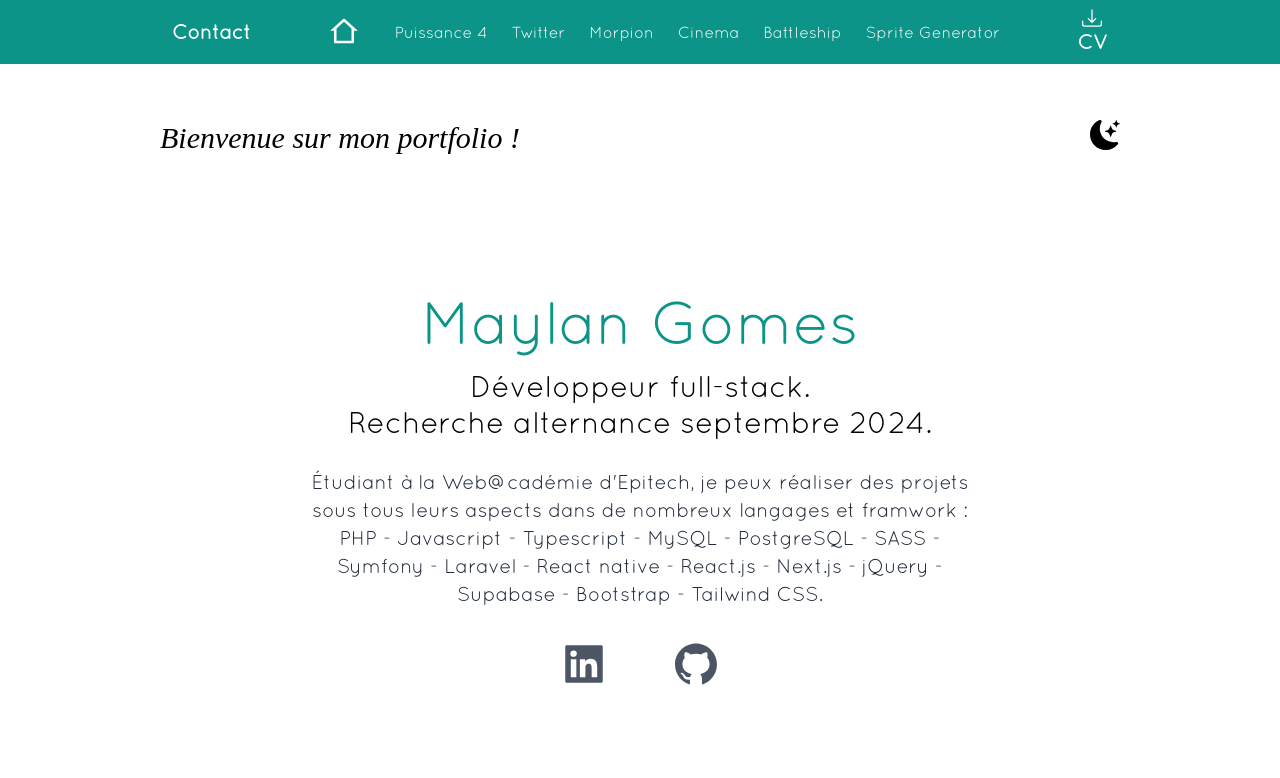
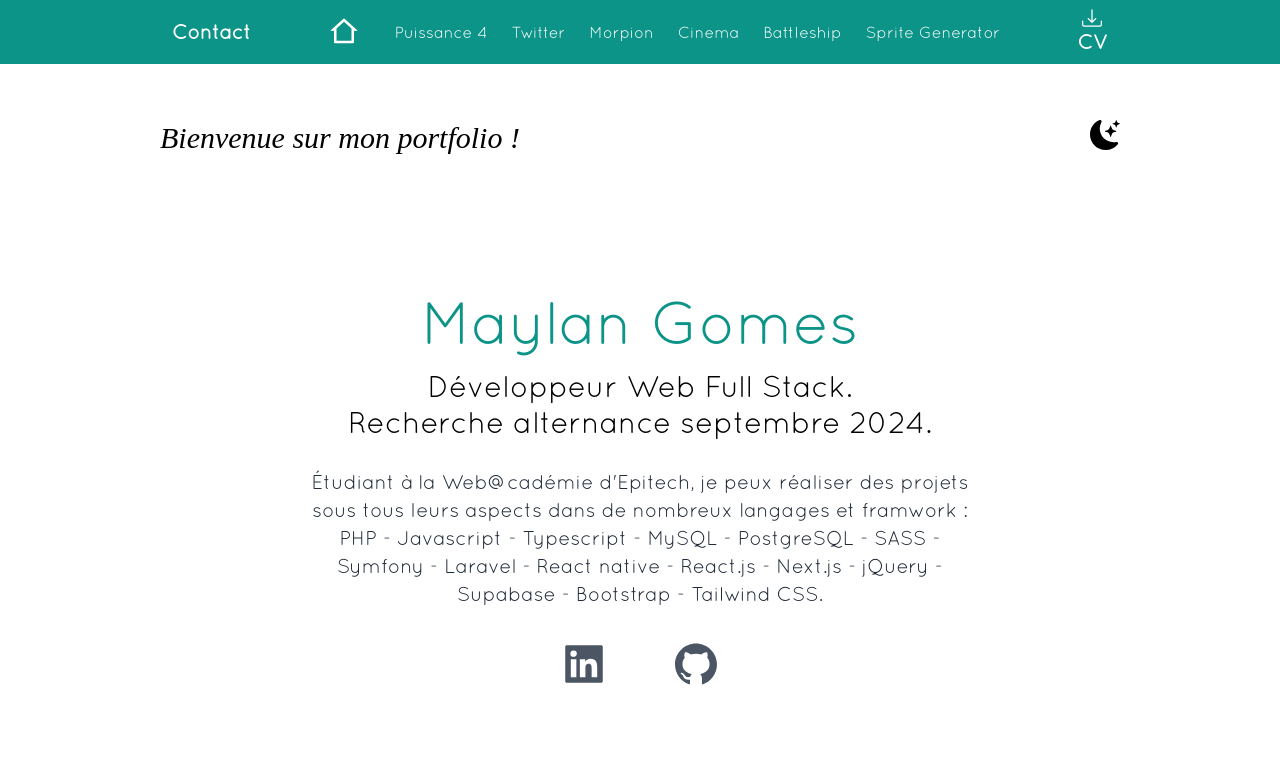
Before and after one commit to maylangomes/portfolio, a Next.js app: page / in a window 1280 px wide. Shown: the top 778 px of the page. Built offline with nearby package versions, Linux system fonts and the light colour scheme; grey boxes are pictures that could not be loaded; a web font is replaced by a local one.

Commit message:
fix: développeur web full stack

```diff
--- a/src/app/page.js
+++ b/src/app/page.js
@@ -46,7 +46,7 @@ export default function Home() {
               Maylan Gomes
             </h2>
             <h3 className="text-black text-2xl py-2 dark:text-white sm:text-3xl">
-              Développeur full-stack.
+              Développeur Web Full Stack.
               <br></br>
               Recherche alternance septembre 2024.
             </h3>
```
